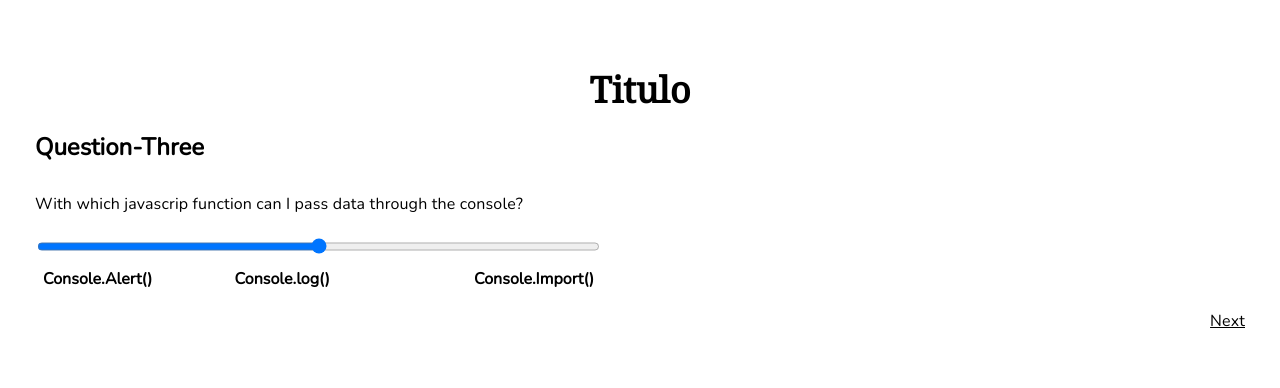
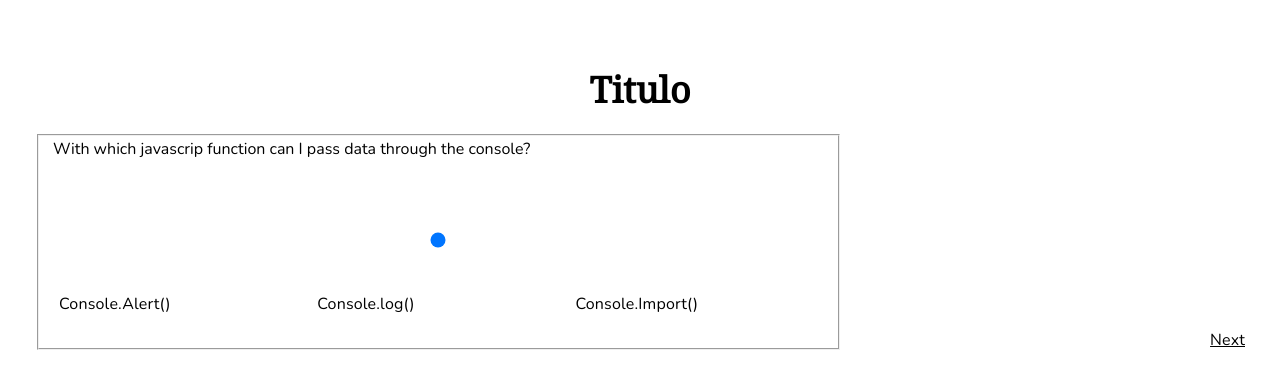
Before and after one commit to francoo-trainer/rulea-bootcamp-questionary, a plain HTML site: page Flow/question-three.html in a window 1280 px wide. Drawn offline with Linux system fonts and the light colour scheme; files whose address does not match are found by name.

Commit message:
The pagination of the html questions is modified according to indications

```diff
--- a/Flow/question-three.html
+++ b/Flow/question-three.html
@@ -13,22 +13,31 @@
  <body class="main-template"></body>
     <header class="heading">
       <h1 class="heading__title">Titulo</h1>
-      <h2 class="heading__subtitle">Question-Three</h2>
     </header>
 
     <main class="main-grid">
+<fieldset>
+      <section class="content__question-three">
+        <form class="form-three" id="form-list">
 
-      <section class="content__question-three">
-        <p class="content__text">With which javascrip function can I pass data through the console?</p>
-        <form action="" class="form-three" target="_blank" >
+         <legend class="content__text">With which javascrip function can I pass data through the console?</legend>
+
           <input type="range" class="form-three" id="range"min="0" max="2" step="1">
-          <label class="respuesta1" for="range"> Console.Alert()</label>
-          <label class="respuesta2" for="range">Console.log()</label>
-          <label class="respuesta3" for="range">Console.Import()</label>
+          <p>
+          <label class="answer1" for="range"> Console.Alert()</label>
+          </p>
+          <p>
+          <label class="answer2" for="range">Console.log()</label>
+          </p>
+          <p>
+          <label class="answer3" for="range">Console.Import()</label>
+          </p>
+        </fieldset>
         </form>
       </section>
-      <section class="btn">
-    <a class="btn__range" href="/Flow/result.html">Next</a>
+    <section class="btn">
+      <a class="btn__range" href="/Flow/result.html">Next</a>
     </section>
+  </main>
   </body>
-</html>
+  </html>
--- a/css/questions.css
+++ b/css/questions.css
@@ -9,9 +9,9 @@ label {
 .form-three {
   display: grid;
   grid-column: 1/4;
-  grid-template-columns: 0.8fr 1fr 0.1fr 1fr;
+  grid-template-columns: 1fr 1fr 1fr;
   grid-template-rows: 1fr 1fr 1fr;
-  font-weight: bold;
+  appearance: none;
 }
 
 .form-three label {
@@ -23,15 +23,15 @@ label {
   grid-column: 1/4;
 }
 
-.respuesta1 {
+.answer1 {
   grid-column: 1;
 }
 
-.respuesta2 {
+.answer2 {
   grid-column: 2;
 }
 
-.respuesta3 {
+.answer3 {
   grid-column: 3;
 }
 
```
Also changed, not shown: Flow/question-one.html (+14 -9 lines), Flow/question-two.html (+20 -11 lines).
